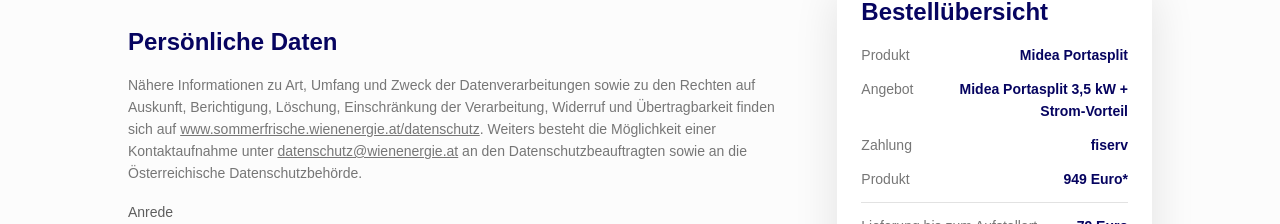
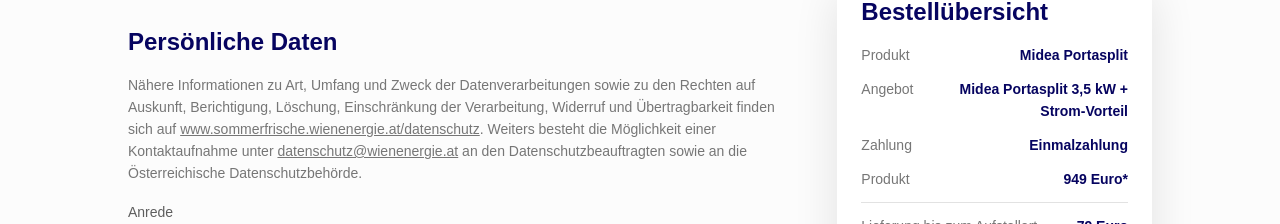
Before and after one commit to PlunaWE/TN_CoolAir-Frontend, a React (Vite) app: page /checkout in a window 1280 px wide. Shown: the part 276-500 px from the top of the page. Built offline with nearby package versions, Linux system fonts and the light colour scheme; no server answers; what @piwikpro/react-piwik-pro would draw is missing.

Commit message:
Update Checkout.tsx

```diff
--- a/src/pages/Checkout.tsx
+++ b/src/pages/Checkout.tsx
@@ -718,7 +718,7 @@ const Checkout = () => {
 
                   <div className="flex justify-between">
                     <span className="text-we-muted">Zahlung</span>
-                    <span className="font-bold text-we-heading">fiserv</span>
+                    <span className="font-bold text-we-heading">Einmalzahlung</span>
                   </div>
 
                   <div className="flex justify-between">
```
